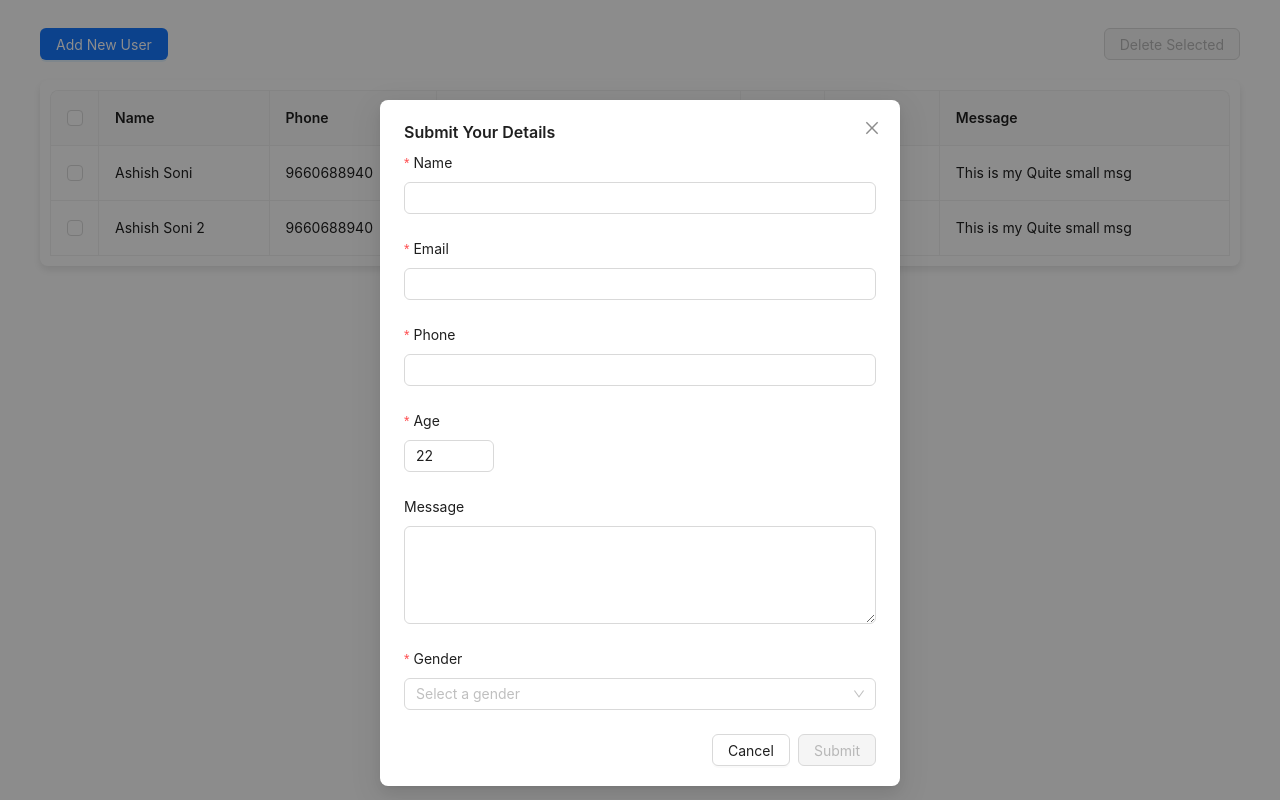
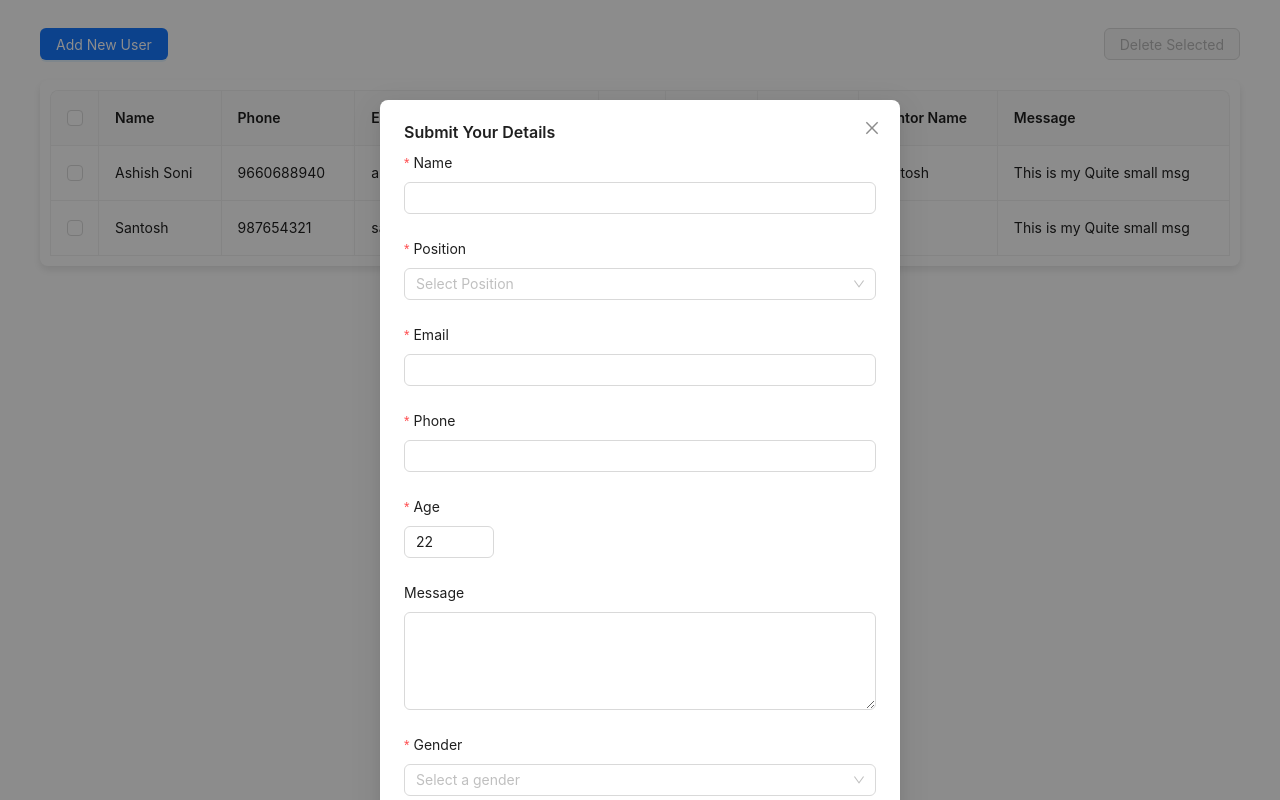
Before and after one commit to ashishsoniii/form-table-manager, a Next.js app: page / in a window 1280 px wide. Both pictures are taken after a click on the button "Add New User". Built offline with nearby package versions, Linux system fonts and the light colour scheme.

Commit message:
[UI] - Adding Conditional Input Block

```diff
--- a/src/app/Components/Modal.tsx
+++ b/src/app/Components/Modal.tsx
@@ -31,12 +31,11 @@ const FormModal: React.FC<{ onSubmit: (data: FormData) => void }> = ({
         setSubmittable(false);
       }
     };
-
     validateForm();
   }, [values, form]);
 
-  // Validation and submission handler
-  const handleSubmit = async () => {
+   // Validation and submission handler
+   const handleSubmit = async () => {
     try {
       const formData = await form.validateFields();
       formData.id = uuidv4(); // it adds unique id to formData
@@ -64,7 +63,7 @@ const FormModal: React.FC<{ onSubmit: (data: FormData) => void }> = ({
           setSubmittable(false); // Reset submit button state when modal is closed
         }}
         okText="Submit"
-        okButtonProps={{ disabled: !submittable }} // Disable submit based on submittable state
+        okButtonProps={{ disabled: !submittable }}
       >
         <Form form={form} layout="vertical" initialValues={{ age: 22 }}>
           <Form.Item
@@ -74,6 +73,35 @@ const FormModal: React.FC<{ onSubmit: (data: FormData) => void }> = ({
           >
             <Input />
           </Form.Item>
+
+          <Form.Item
+            label="Position"
+            name="position"
+            rules={[
+              { required: true, message: "Please select your Position" },
+            ]}
+          >
+            <Select
+              placeholder="Select Position"
+              options={[
+                { value: "Intern", label: "Intern" },
+                { value: "Engineer", label: "Engineer" },
+              ]}
+            />
+          </Form.Item>
+
+          {/* Conditionally render the "Company" field if "Employed" is selected */}
+          {values?.position === "Intern" && (
+            <Form.Item
+              label="Mentor Name"
+              name="mentorName"
+              rules={[
+                { required: true, message: "Please enter your Mentor's name" },
+              ]}
+            >
+              <Input placeholder="Enter your Mentor name" />
+            </Form.Item>
+          )}
 
           <Form.Item
             label="Email"
--- a/src/app/page.tsx
+++ b/src/app/page.tsx
@@ -16,15 +16,18 @@ export default function Home() {
       gender: "Male",
       message: "This is my Quite small msg",
       age: 22,
+      position: "Intern",
+      mentorName: "Santosh"
     },
     {
       id: uuidv4(),
-      name: "Ashish Soni 2",
-      phone: "9660688940",
-      email: "ashishsoni2002@gmail.com",
+      name: "Santosh",
+      phone: "987654321",
+      email: "santosh@gmail.com",
       gender: "Male",
       message: "This is my Quite small msg",
       age: 22,
+      position:"Engineer"
     },
   ]);
 
@@ -55,6 +58,16 @@ export default function Home() {
       title: "Gender",
       dataIndex: "gender",
       key: "gender",
+    },
+    {
+      title: "Position",
+      dataIndex: "position",
+      key: "position",
+    },
+    {
+      title: "Mentor Name",
+      dataIndex: "mentorName",
+      key: "mentorName",
     },
     {
       title: "Message",
--- a/src/app/types/types.ts
+++ b/src/app/types/types.ts
@@ -6,7 +6,10 @@ export type FormData = {
   gender: string;
   message: string;
   age: number;
+  position: string;
+  mentorName?: string; // Optional as on position
 };
+
 
 
 
```
